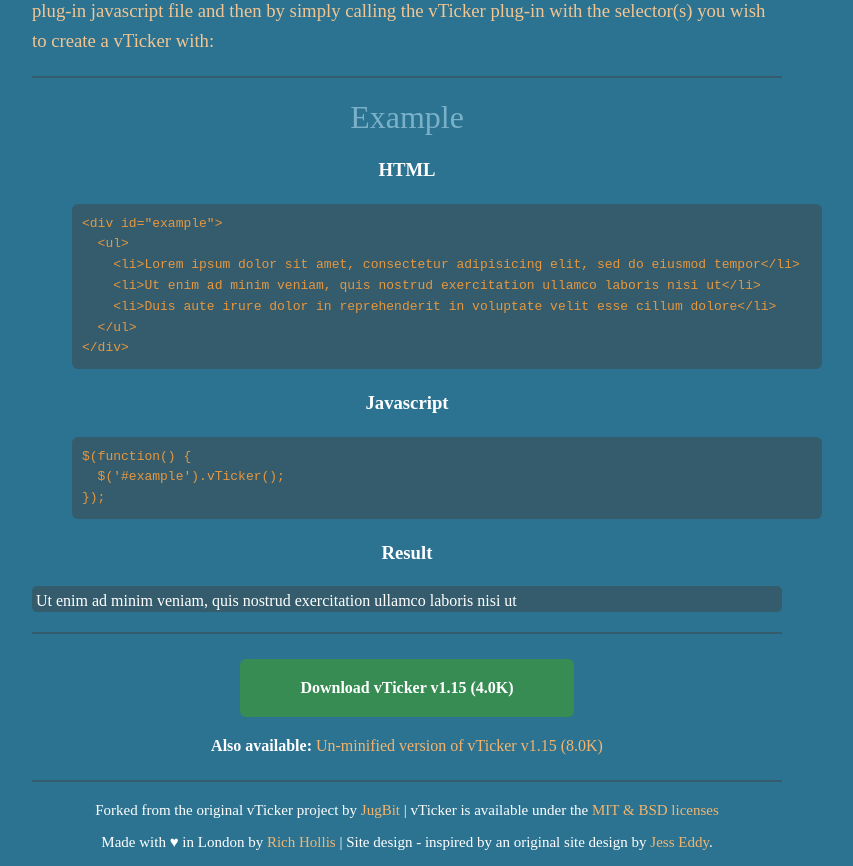
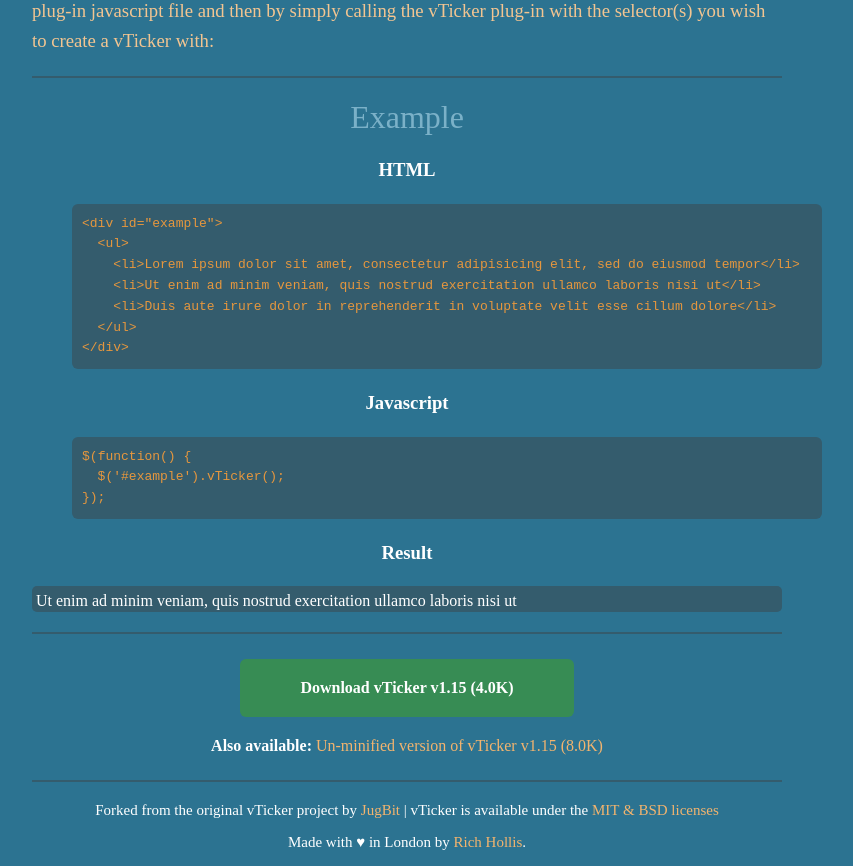
Before and after one commit to richhollis/vticker, a Jekyll site: the page built from index.html, in a window 1280 px wide, cut to the strip 324-1190 px from the top of the page. Shown: the whole strip, without its empty margins (233-1086 px from the left). Built offline with Jekyll 4.4.1, drawn with Linux system fonts in a browser that asks for light colours.

Commit message:
Change twitter address to website

```diff
--- a/_layouts/default.html
+++ b/_layouts/default.html
@@ -50,8 +50,7 @@
     <hr />
     <p class="footer">Forked from the original vTicker project by <a href="http://www.jugbit.com/jquery-vticker-vertical-news-ticker/">JugBit</a> | vTicker is available under the <a href="{{ site.site_url }}license/">MIT & BSD licenses</a>
     </p>
-    <p class="footer">Made with &hearts; in London by
-       <a href="http://twitter.com/richhollis">Rich Hollis</a> | Site design - inspired by an original site design by <a href="https://twitter.com/jesseddy">Jess Eddy</a>.
+    <p class="footer">Made with &hearts; in London by <a href="http://richhollis.co.uk">Rich Hollis</a>.
     </p>
    </div>
    <!-- container -->
```
